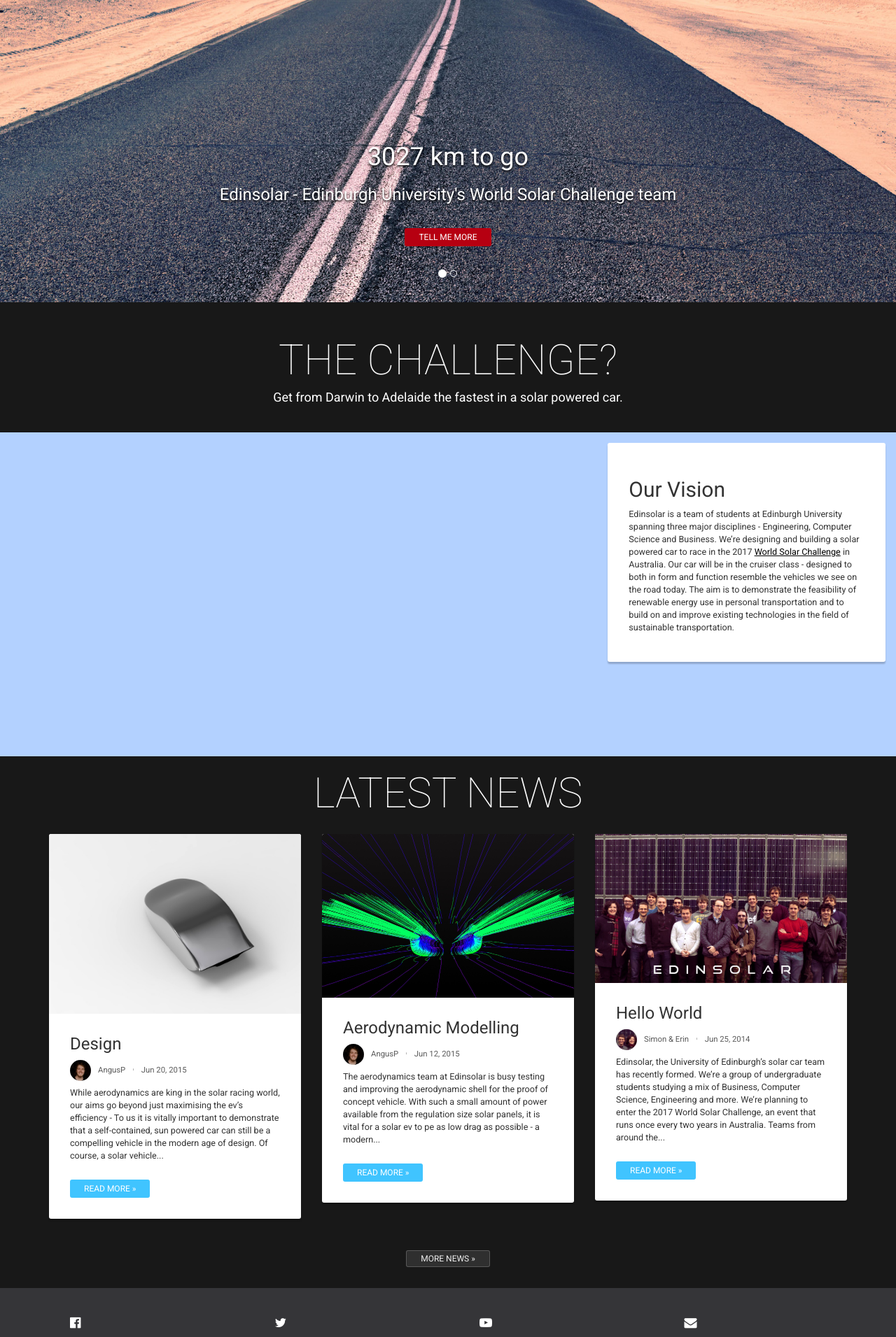
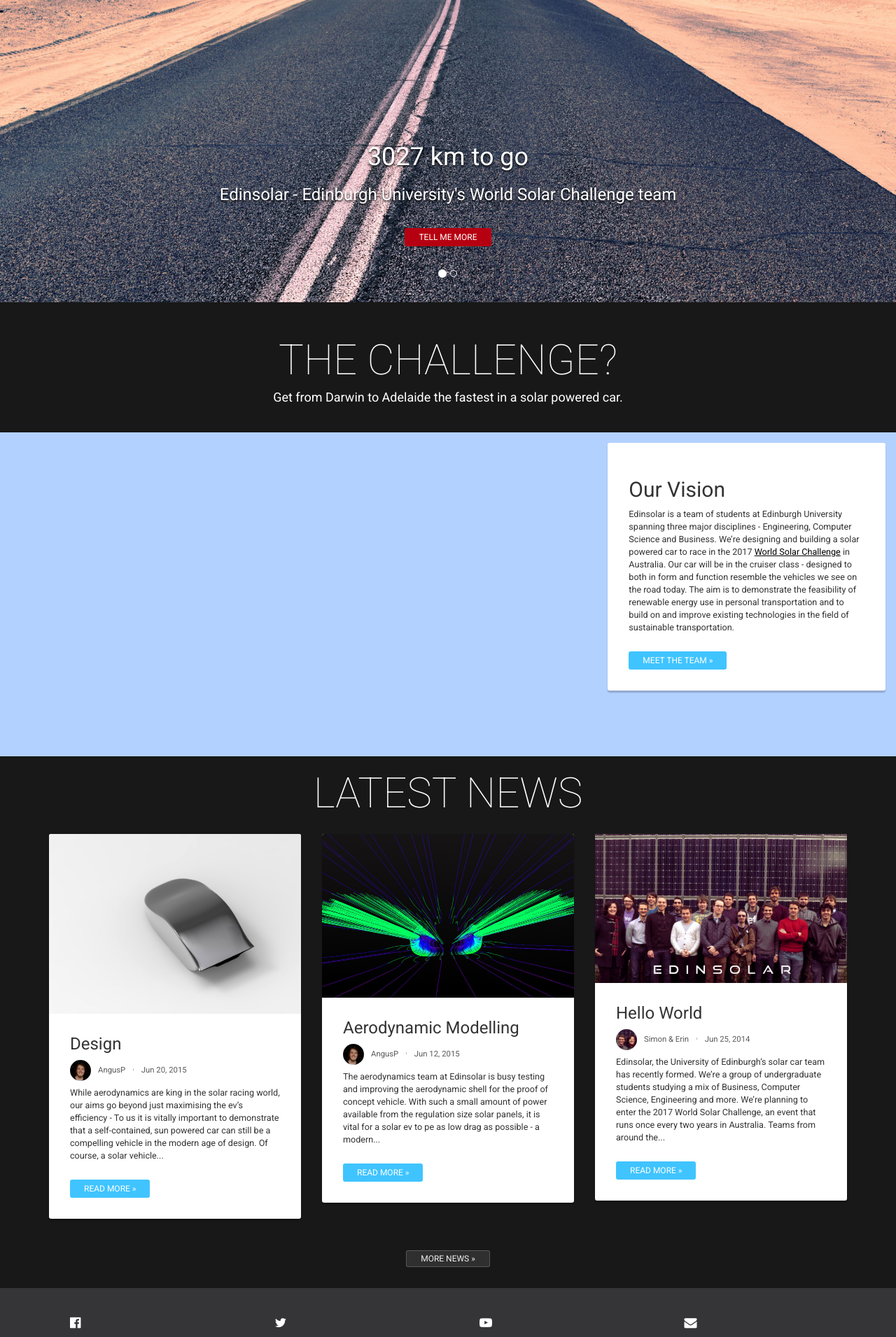
Before and after one commit to EdinSolar/edinsolar.github.io, a Jekyll site: the page built from index.html, in a window 1280 px wide. Shown: the part 468-2379 px from the top of the page at 70% size. Built offline with Jekyll 4.4.1, drawn with Linux system fonts in a browser that asks for light colours; nearby versions of some CDN libraries; comment, search, counter and statistics services are not loaded.

Commit message:
Minor responsive fix and added call to action to "Our Vision"

```diff
--- a/css/override.css
+++ b/css/override.css
@@ -337,6 +337,7 @@
     background-size: cover;
     height: 90%;
     min-height: 80vw;
+    max-height: 110vw;
 }
 
     @media( min-width: 768px ){
--- a/index.html
+++ b/index.html
@@ -98,6 +98,7 @@
           of renewable energy use in personal transportation and to build on and improve existing
           technologies in the field of sustainable transportation.
         </p>
+        <a href="team" class="btn btn-info btn-sm card-follow">Meet the team &raquo;</a>
       </div>
     </div>
   </div>
```
